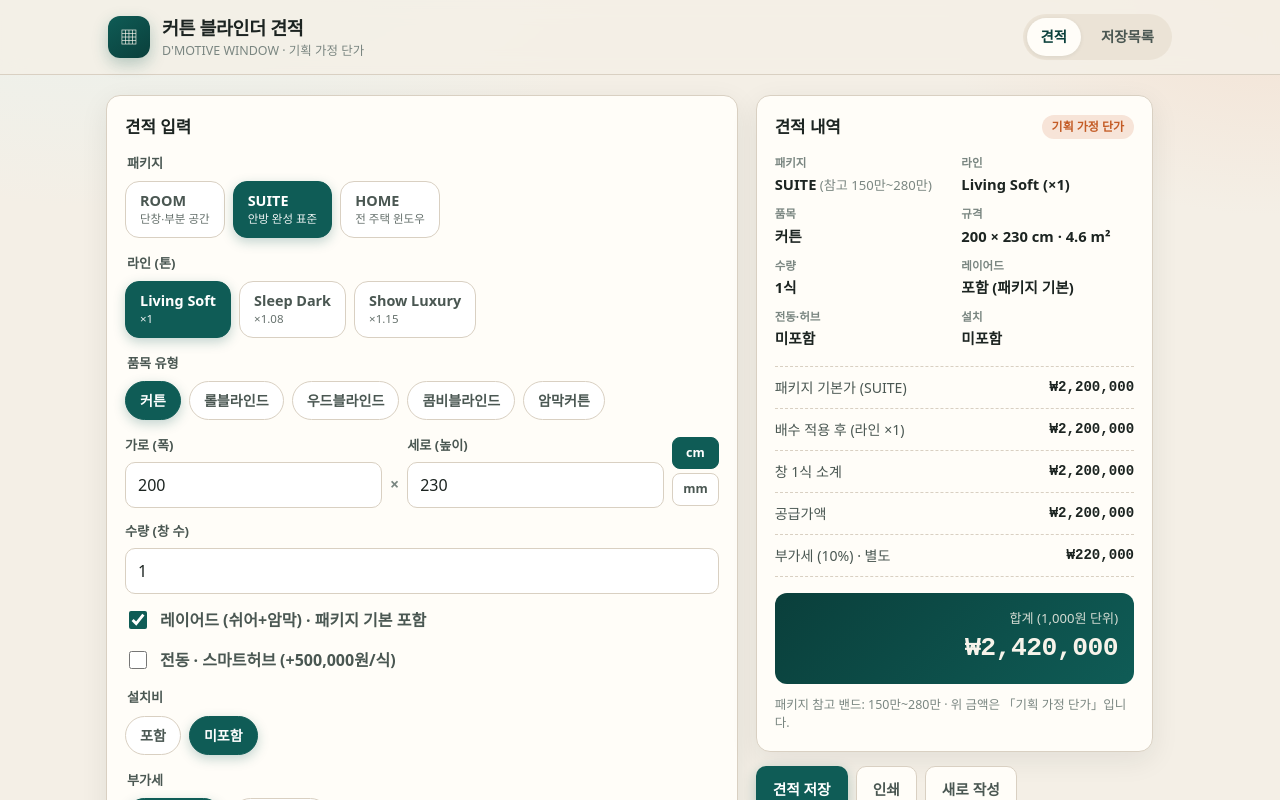
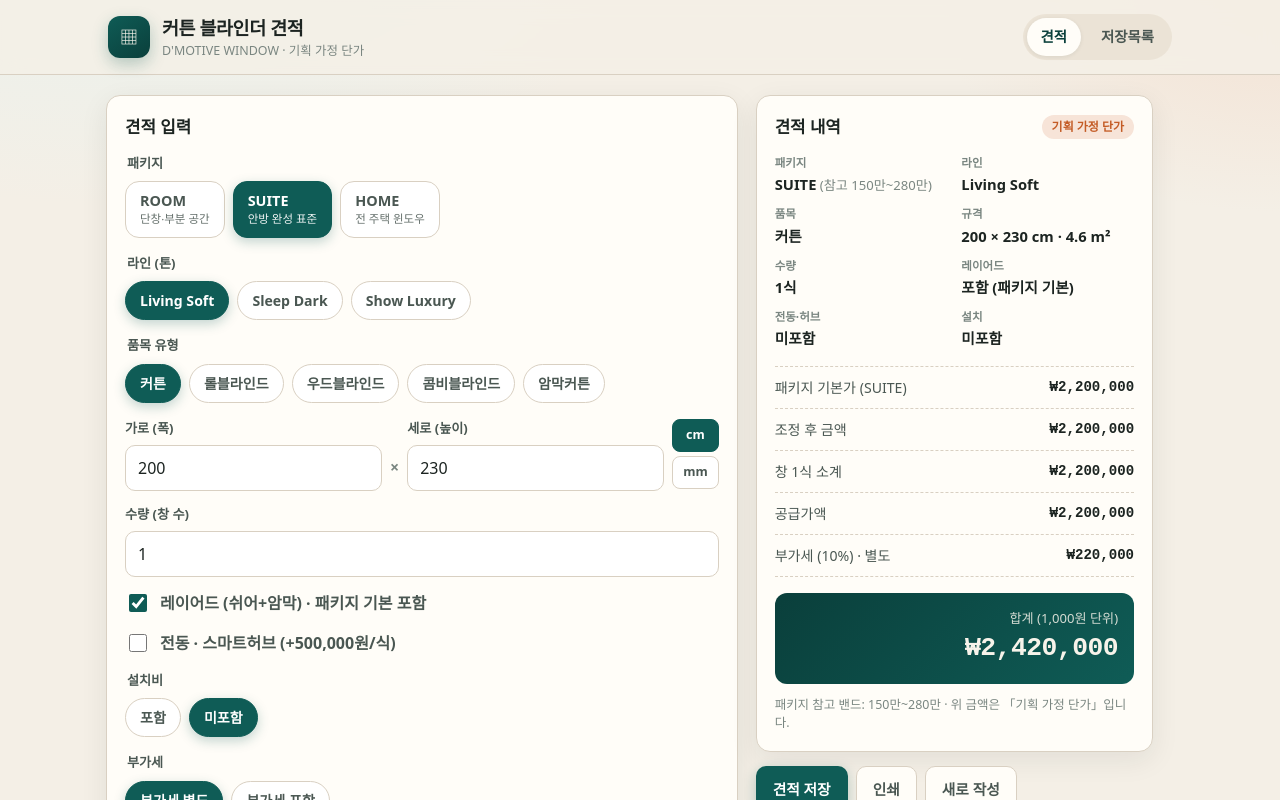
Before and after one commit to gmlwls8459/curtain-blind-quote, a React (Vite) app: page /#/ in a window 1280 px wide. Shown: the top 800 px of the page. Built offline with nearby package versions, Linux system fonts and the light colour scheme; a web font is replaced by a local one.

Commit message:
Hide line/category multipliers from quote UI

```diff
--- a/src/features/quote/QuoteBreakdownCard.tsx
+++ b/src/features/quote/QuoteBreakdownCard.tsx
@@ -35,16 +35,13 @@ export function QuoteBreakdownCard({ input, breakdown, settings }: Props) {
         <div>
           <dt>라인</dt>
           <dd>
-            {LINE_LABELS[input.lineId]} (×{breakdown.lineMultiplier})
+            {LINE_LABELS[input.lineId]}
           </dd>
         </div>
         <div>
           <dt>품목</dt>
           <dd>
-            {CATEGORY_LABELS[input.category]}
-            {breakdown.categoryMultiplier !== 1
-              ? ` (×${breakdown.categoryMultiplier})`
-              : ''}
+{CATEGORY_LABELS[input.category]}
           </dd>
         </div>
         <div>
@@ -90,14 +87,10 @@ export function QuoteBreakdownCard({ input, breakdown, settings }: Props) {
         </li>
         <li>
           <span>
-            배수 적용 후 (라인 ×{breakdown.lineMultiplier}
-            {breakdown.categoryMultiplier !== 1
-              ? ` · 품목 ×${breakdown.categoryMultiplier}`
+            조정 후 금액
+            {settings.sizeAdjustmentEnabled
+              ? ` (사이즈 반영)`
               : ''}
-            {settings.sizeAdjustmentEnabled
-              ? ` · 사이즈 ×${breakdown.sizeFactor}`
-              : ''}
-            )
           </span>
           <strong>{formatKRW(breakdown.afterMultipliers)}</strong>
         </li>
--- a/src/features/quote/QuoteForm.tsx
+++ b/src/features/quote/QuoteForm.tsx
@@ -117,12 +117,11 @@ export function QuoteForm({ value, onChange, settings }: Props) {
               type="button"
               role="radio"
               aria-checked={value.lineId === line}
-              className={`chip chip-stack ${value.lineId === line ? 'selected' : ''}`}
+              className={`chip ${value.lineId === line ? 'selected' : ''}`}
               onClick={() => set('lineId', line)}
               title={LINE_HINTS[line]}
             >
-              <strong>{LINE_LABELS[line]}</strong>
-              <small>×{settings.lineMultipliers[line]}</small>
+              {LINE_LABELS[line]}
             </button>
           ))}
         </div>
```
